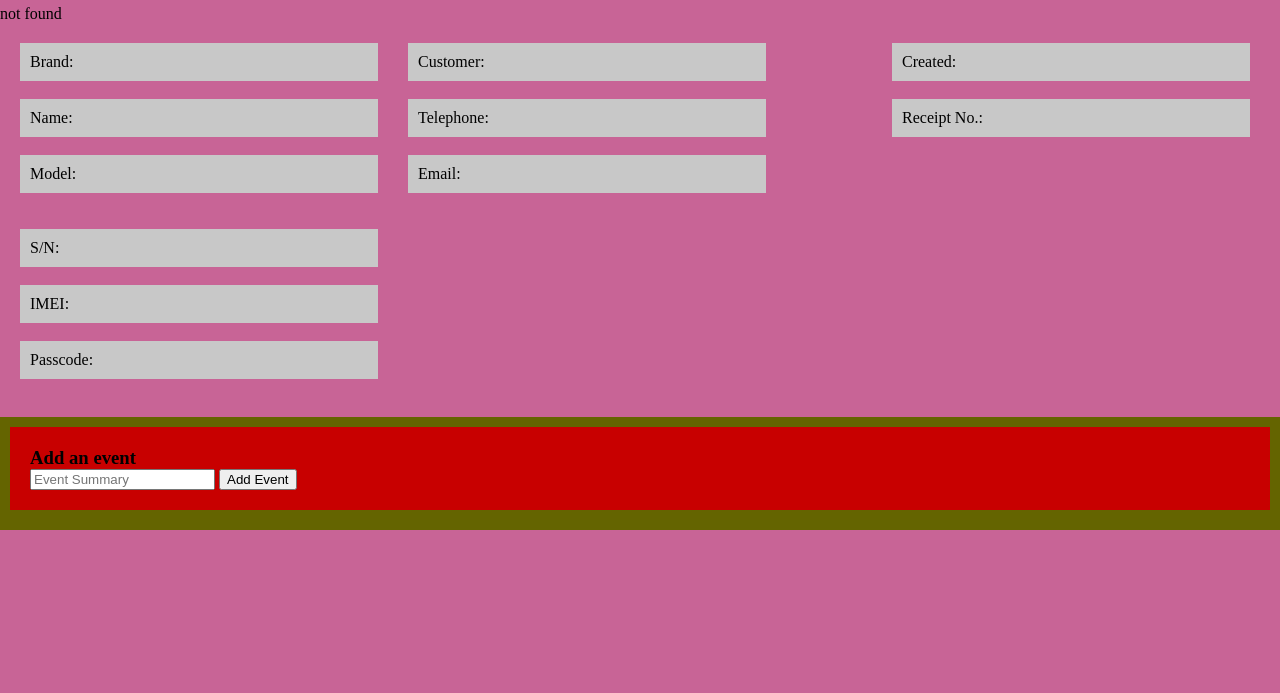
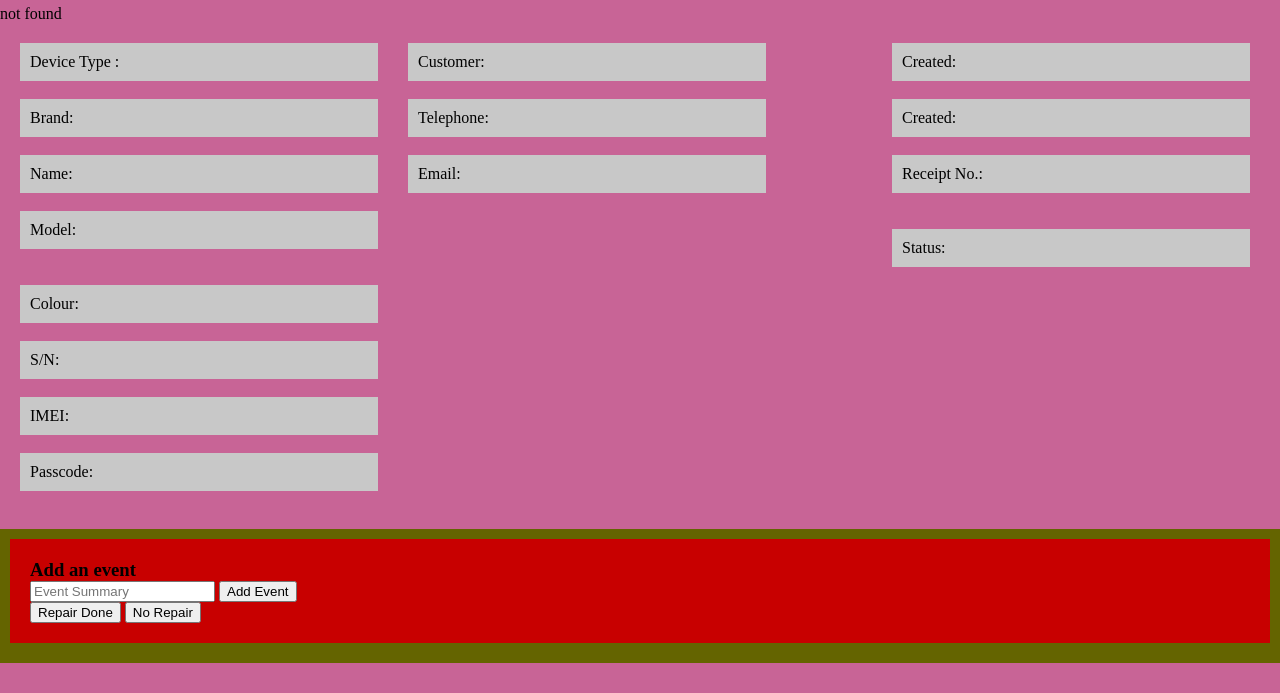
Before and after one commit to kojo9999/a-zGadgets, a PHP site: page /device.php in a window 1280 px wide. Shown: the part 107-800 px from the top of the page. Run offline with PHP 8.4, Linux system fonts and the light colour scheme; data that the repository does not hold is empty.

Commit message:
added state change buttons

```diff
--- a/addDevice.php
+++ b/addDevice.php
@@ -16,6 +16,8 @@ include 'header.php'
                     <input type="text" name="dName" placeholder="Device Name">
                     <br>
                     <input type="text" name="model" placeholder="Device Model">
+                    <br>
+                    <input type="text" name="colour" placeholder="Device Colour">
                     <br><br>
                     <input type="text" name="serial" placeholder="Device Serial No.">
                     <br>
@@ -23,7 +25,6 @@ include 'header.php'
                     <br>
                     <input type="text" name="pin" placeholder="Device PIN">
                     <br>
-
                 </div>
             </div>
             <div class="col">
--- a/device.php
+++ b/device.php
@@ -30,16 +30,22 @@
 	<div class="row">
         <div class="col">
             <div class="dvcEntry">
+                <?php echo "<p>Device Type : " . $dvcInfo['deviceType'] . "</p>"; ?>
+                <br>
                 <?php echo "<p>Brand: " . $dvcInfo['brand'] . "</p>"; ?>
                 <br>
                 <?php echo "<p>Name: " . $dvcInfo['dName'] . "</p>"; ?>
                 <br>
                 <?php echo "<p>Model: " . $dvcInfo['model'] . "</p>"; ?>
-                <br><br>
+                <br>
+                <br>
+                <?php echo "<p>Colour: " . $dvcInfo['colour'] . "</p>"; ?>
+                <br>
                 <?php echo "<p>S/N: " . $dvcInfo['serial'] . "</p>"; ?>
                 <br>
                 <?php echo "<p>IMEI: " . $dvcInfo['IMEI'] . "</p>"; ?>
                 <br>
+
                 <?php echo "<p>Passcode: " . $dvcInfo['pin'] . "</p>"; ?>
                 <br>
 
@@ -47,7 +53,8 @@
         </div>
         <div class="col">
             <div class="dvcEntry">
-                <?php echo "<p>Customer: " . $dvcInfo['customerName'] . "</p>"; ?><br>
+                <?php echo "<p>Customer: " . $dvcInfo['customerName'] . "</p>"; ?>
+                <br>
                 <?php echo "<p>Telephone: " . $dvcInfo['customerContact'] . "</p>"; ?>
                 <br>
                 <?php echo "<p>Email: " . $dvcInfo['customerEmail'] . "</p>"; ?>
@@ -55,8 +62,15 @@
         </div>
         <div class="col" style="float:right;">
             <div class="dvcEntry">
-                <?php echo "<p>Created: " . $dvcInfo['dateCreated'] . "</p>"; ?><br>
+                <?php echo "<p>Created: " . $dvcInfo['dateCreated'] . "</p>"; ?>
+                <br>
+                <?php echo "<p>Created: " . $dvcInfo['dateAdded'] . "</p>"; ?>
+                <br>
                 <?php echo "<p>Receipt No.: " . $dvcInfo['receiptNumber'] . "</p>"; ?>
+                <br>
+                <br>
+                <?php echo "<p>Status: " . $dvcInfo['state'] . "</p>"; ?>
+
             </div>
         </div>
     </div>
@@ -88,6 +102,13 @@
                 <input type="text" name="comment" placeholder="Event Summary">
                 <input type="submit" value="Add Event" name="submit">
             </form>
+            <form action="/includes/updateStatus.php" method="post" >
+                <?php
+                    echo "<input type='hidden' name='currententry' readonly='TRUE' value=".$currententry.">";
+                ?>
+                <input type="submit" value="Repair Done" name="done">
+                <input type="submit" value="No Repair" name="notDone">
+            </form>
         </div>
     </div>
 </div>
```
Also changed, not shown: includes/addDevDB.php (+10 -2 lines), includes/updateStatus.php (added, +15 -0 lines).
